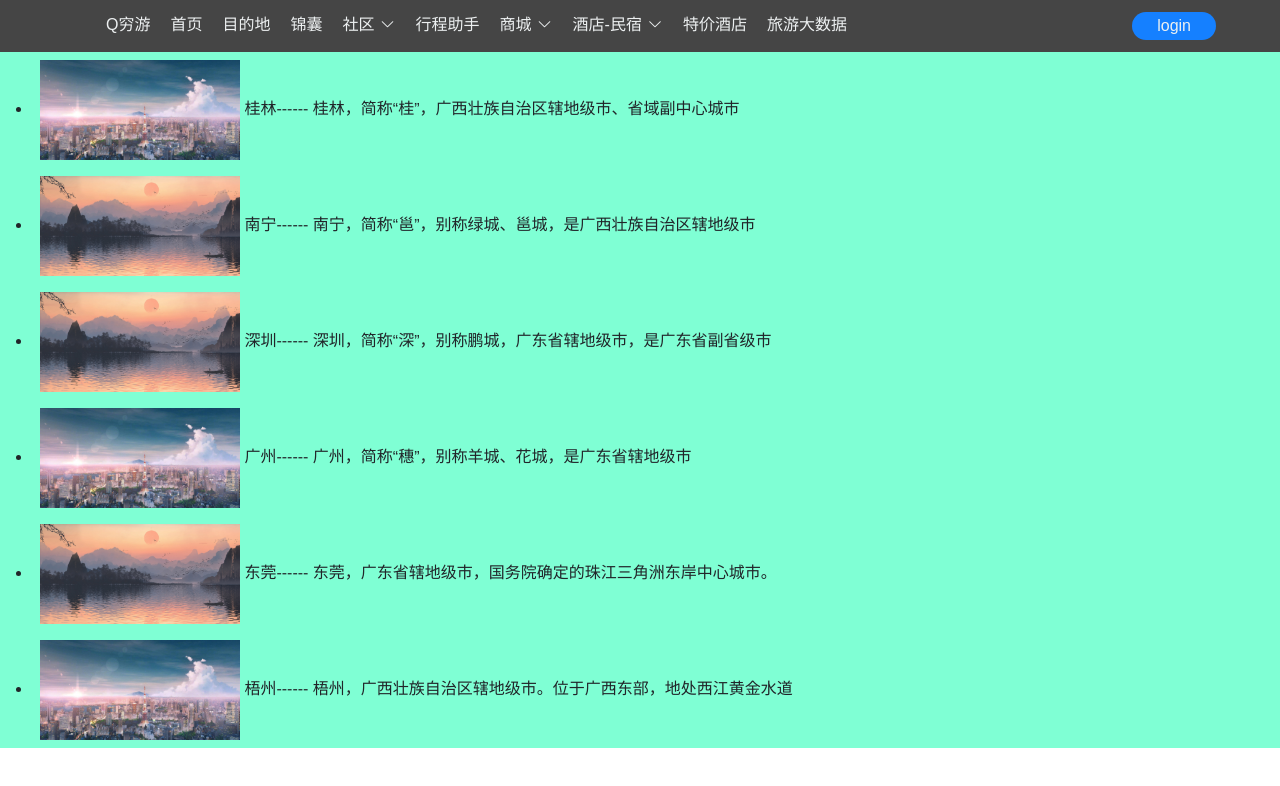
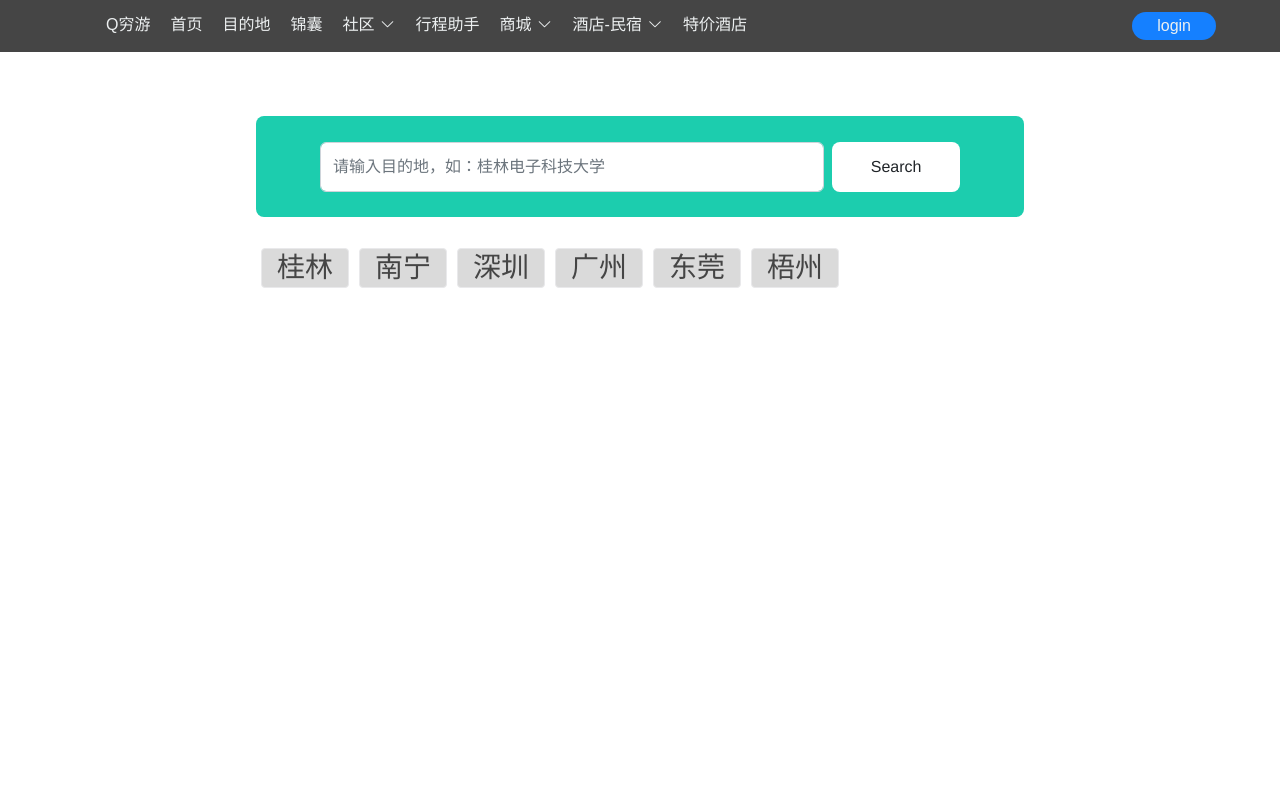
Before and after one commit to Funny1124/walking-with-the-wind, a Vue app: page /destination in a window 1280 px wide. Shown: the top 786 px of the page. Built offline with nearby package versions, Linux system fonts and the light colour scheme.

Commit message:
目的地修改

```diff
--- a/src/components/NavBar.vue
+++ b/src/components/NavBar.vue
@@ -62,9 +62,6 @@
         </li>
         <li>
           <router-link to="/cheap-hotels">特价酒店</router-link>
-        </li>
-        <li>
-          <router-link to="/travel-data">旅游大数据</router-link>
         </li>
       </ul>
     </nav>
--- a/src/store/index.js
+++ b/src/store/index.js
@@ -87,7 +87,7 @@ export default new Vuex.Store({
         price: '￥2480'
       }
     ],
-    new_list: [
+    dest_item: [
       {
         city: '桂林',
         image: require('../assets/img/city.jpg'),
--- a/src/views/DestinationView.vue
+++ b/src/views/DestinationView.vue
@@ -1,14 +1,16 @@
 <template>
   <div>
     <nav-bar></nav-bar>
-    <div class="customized">
-      <ul>
-        <li v-for="(item,index) in $store.state.new_list" :key="index">
-          <img :src=item.image alt="">
-          {{ item.city }}------
-          {{ item.description }}
-        </li>
-      </ul>
+    <div class="search">
+      <form class="d-flex">
+        <input class="form-control me-2" type="search" placeholder="请输入目的地，如：桂林电子科技大学" aria-label="Search">
+        <button class="btn " type="submit">Search</button>
+      </form>
+    </div>
+    <div class="item">
+      <el-tag type="info" class="tag" v-for="(item, index) in $store.state.dest_item" :key="index">
+        <router-link to="/travel-data" class="link">{{ item.city }}</router-link>
+      </el-tag>
     </div>
   </div>
 </template>
@@ -22,16 +24,56 @@ export default {
 </script>
 
 <style lang="less" scoped>
-.customized {
-  text-align: left;
-  background-color: aquamarine;
+.search {
+  margin: 5% 20% 2%;
+  padding: 2% 5%;
+  background-color: #1ccdae;
+  border-radius: 8px;
+
+  input {
+    height: 50px;
+  }
+
+  button {
+    width: 150px;
+    padding: 5px 25px;
+    background-color: #ffffff;
+    border: none;
+    border-radius: 8px;
+    cursor: pointer;
+    transition: all 0.5s ease 0s;
+  }
+
+  button:hover {
+    background-color: #c2f313;
+  }
 }
 
-li {
-  padding: 8px;
-  img {
-    height: 100px;
-    width: 200px;
+.item {
+  margin: 0 20% 2%;
+  border-radius: 8px;
+
+  .tag {
+    background-color: #dadada;
+    height: 40px;
+    margin: 5px 5px;
+    padding: 4px 15px;
+    font-size: 28px;
+    color: black;
+    transition: all 0.3s ease 0s;
+  }
+
+  .tag:hover {
+    background-color: #0fb07f;
+  }
+
+  .link {
+    text-decoration: none;
+    color: #454545;
+    transition: all 0.3s ease 0s;
+  }
+  .link:hover{
+    color: white;
   }
 }
 </style>
--- a/src/views/HomeView.vue
+++ b/src/views/HomeView.vue
@@ -36,7 +36,7 @@
     </div>
     <!--    热门游记-话题-->
     <div id="hot-topic" class="hot-topic">
-      <hot-topic-tem :info_list="new_list"></hot-topic-tem>
+      <hot-topic-tem></hot-topic-tem>
     </div>
     <div>
       <footer-bar></footer-bar>
```
